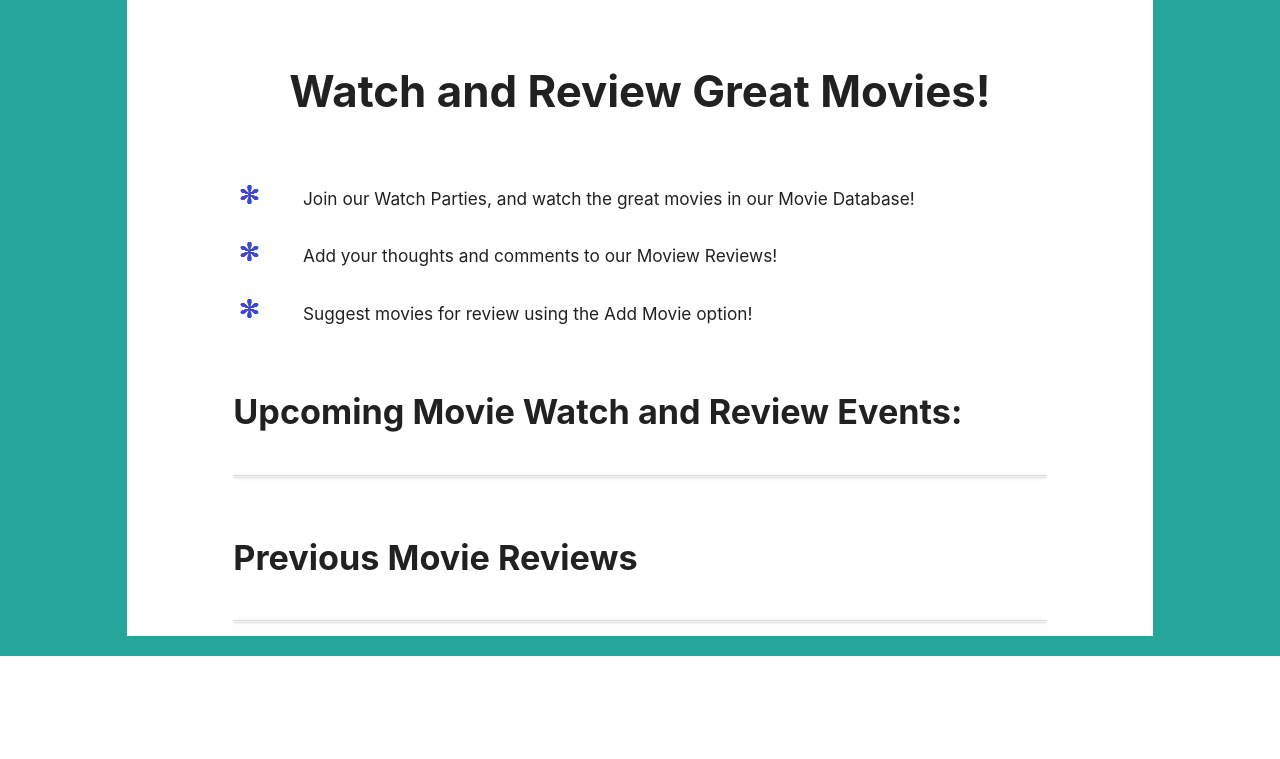
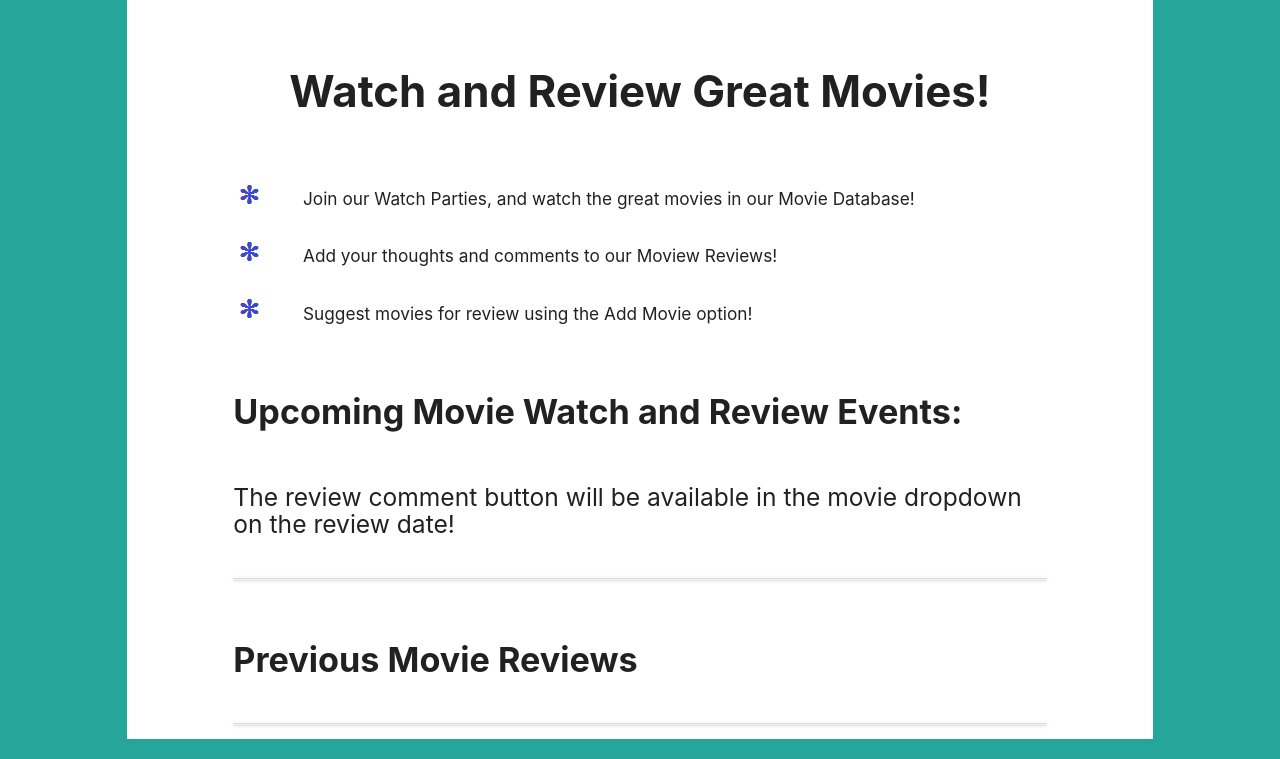
Before and after one commit to Code-Institute-Submissions/movieclub, a Flask app: page / in a window 1280 px wide. Shown: the part 199-958 px from the top of the page. Before the commit the page ends 855 px from the top, so only its background shows below. Run offline with Flask 2, Linux system fonts and the light colour scheme; data that the repository does not hold is empty; some libraries are stand-ins or nearby versions.

Commit message:
validation and testing and documetation complete

```diff
--- a/app.py
+++ b/app.py
@@ -8,7 +8,7 @@ from datetime import date
 app = Flask(__name__)
 messages = []
 
-MONGODB_URI = os.environ.get('MONGO_URI')
+MONGODB_URI = os.environ.get('MONGODB_URI')
 
 app.config["MONGO_URI"] = MONGODB_URI
 app.config["MONGO_DBNAME"] = 'movieclub'
--- a/templates/adminmovieupdate.html
+++ b/templates/adminmovieupdate.html
@@ -69,4 +69,6 @@
             </form>
         </div>
     </div>
+</div>
+
 {% endblock %}
--- a/templates/admintasks.html
+++ b/templates/admintasks.html
@@ -7,7 +7,7 @@
         <h6>As Administrator, select Categories for deletion or add a new Movie Category using the buttons provided:</h6>
         <ul class="review_headings">
         {% for category in categories %}
-            <li list-style-type: none>
+            <li>
                 <div class="row">
                     <div class="col s6">
                         {{category.category_name}}
--- a/templates/base.html
+++ b/templates/base.html
@@ -29,7 +29,7 @@
         </ul>
         <div class="row teal lighten-1">
             <div class="col s12 center">
-                <img class="responsive-img center" src="{{ url_for('static', filename='images/moviespic2.jpg') }}">
+                <img class="responsive-img center" src="{{ url_for('static', filename='images/moviespic2.jpg') }}" alt="Selection of Movie covers">
             </div>
         </div>
         <div class="row teal lighten-1">
--- a/templates/movie_review_list.html
+++ b/templates/movie_review_list.html
@@ -6,7 +6,7 @@
         <h3 class="review_headings center">Watch and Review Great Movies!</h3><br><br>
         <div class="row">
             <div class="col s1">
-                <img class="responsive-img lower_image" style="vertical-align: bottom" src="{{ url_for('static', filename='images/star.png') }}">
+                <img class="responsive-img lower_image" style="vertical-align: bottom" src="{{ url_for('static', filename='images/star.png') }}" alt="Star image">
             </div>
             <div class="col s11">
                 <h6>Join our Watch Parties, and watch the great movies in our Movie Database!</h6>
@@ -14,7 +14,7 @@
         </div>
         <div class="row">
             <div class="col s1">
-                <img class="responsive-img" src="{{ url_for('static', filename='images/star.png') }}">
+                <img class="responsive-img" src="{{ url_for('static', filename='images/star.png') }}" alt="Star image">
             </div>
             <div class="col s11">
                 <h6>Add your thoughts and comments to our Moview Reviews!</h6>
@@ -22,21 +22,22 @@
         </div>
         <div class="row">
             <div class="col s1">
-                <img class="responsive-img" src="{{ url_for('static', filename='images/star.png') }}">
+                <img class="responsive-img" src="{{ url_for('static', filename='images/star.png') }}" alt="Star image">
             </div>
             <div class="col s11">
                 <h6>Suggest movies for review using the Add Movie option!</h6>
             </div>
         </div>
         <h4 class="review_headings">Upcoming Movie Watch and Review Events:</h4><br>
+        <h5>The review comment button will be available in the movie dropdown on the review date!</h5><br>
         <ul class="collapsible">
             {% for movie in movies %}
                 {% if movie.movie_reviewdate >= current_date %}
                     <li>
                         <div class="collapsible-header">
                             <i class="material-icons" >movie</i>
-                            <span class="blue-text text-darken-2"><h6>{{movie.movie_reviewdate}}----------</h6></span>
-                            <span class="blue-text text-darken-2 highlight"><h6>  {{movie.movie_name}}  </h6></span>
+                            <h6><span class="blue-text text-darken-2">{{movie.movie_reviewdate}}----------</span></h6>
+                            <h6><span class="blue-text text-darken-2 highlight">{{movie.movie_name}}</span></h6>
                         </div>
                         <div class="collapsible-body">
                             <h5>Movie Overview:</h5><br>
@@ -63,27 +64,29 @@
                     <li>
                         <div class="collapsible-header">
                             <i class="material-icons" >movie</i>
-                            <span class="blue-text text-darken-2"><h6>{{movie.movie_reviewdate}}----------</h6></span>
-                            <span class="blue-text text-darken-2 highlight"><h6>  {{movie.movie_name}}  </h6></span>
+                            <h6><span class="blue-text text-darken-2">{{movie.movie_reviewdate}}----------</span></h6>
+                            <h6><span class="blue-text text-darken-2 highlight">{{movie.movie_name}}</span></h6>
                         </div>
                         <div class="collapsible-body">
-                            <h5>Movie Overview:</h5></br>
-                            <p>{{movie.movie_overview}}</p></br>
-                            <div class="divider"></div></br>
-                            <h5>Movie Links:</h5></br>
+                            <h5>Movie Overview:</h5><br>
+                            <p>{{movie.movie_overview}}</p><br>
+                            <div class="divider"></div><br>
+                            <h5>Movie Links:</h5><br>
                             {% if not movie.movie_urls %}
                                 <p>No links have been added</p>
                             {% else %}
-                                <a href>{{movie.movie_urls}}</a></br></br>
+                                <a href>{{movie.movie_urls}}</a><br><br>
                             {% endif %}
-                            <div class="divider"></div></br>
-                                Movie has been reviewed: {{movie.movie_has_been_reviewed}}</br></br>
-                                Movie Review Date: {{movie.movie_reviewdate}}</br></br>
-                            <div class="divider"></div></br>
+                            <div class="divider"></div><br>
+                                Movie has been reviewed: {{movie.movie_has_been_reviewed}}<br><br>
+                                Movie Review Date: {{movie.movie_reviewdate}}<br><br>
+                            <div class="divider"></div><br>
                             <a href="{{ url_for('movie_review_comments', movie_id=movie._id) }}" class="btn waves-effect waves-light">Movie Review Comments</a>
                         </div>
                     </li>
                 {% endif %}
             {% endfor %}
         </ul>
+    </div>
+</div>
 {% endblock %}
--- a/templates/movies.html
+++ b/templates/movies.html
@@ -5,7 +5,7 @@
             <li>
                 <div class="collapsible-header">
                     <i class="material-icons" >movie</i>
-                    <span class="blue-text text-darken-2"><h6>{{movie.movie_name}} - {{movie.movie_releasedate}} - {{movie.movie_category}}</h6></span>
+                    <h6><span class="blue-text text-darken-2">{{movie.movie_name}} - {{movie.movie_releasedate}} - {{movie.movie_category}}</span></h6>
                 </div>
                 <div class="collapsible-body white">
                     <h5>Movie Overview:</h5><br>
```
Also changed, not shown: static/js/moviedb.js (+15 -16 lines), README.md, static/images/site_heading.png (deleted). Lines whose indentation alone changed are shown as unchanged.
